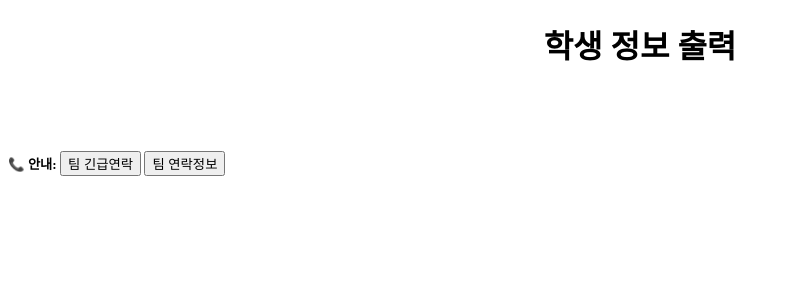
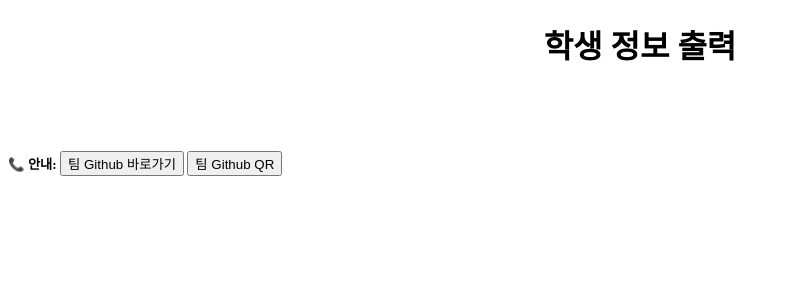
Before and after one commit to CSID-DGU/2024-2-OSSPrac-watch-02, a Flask app: template SubjectA2-3-2/templates/result_a.html in a window 1280 px wide. Shown: the top 300 px of the page, without its empty margins (0-788 px from the left). Run offline with Flask 3, Linux system fonts and the light colour scheme; the template is opened without the code that fills it, so the values that code supplies are empty.

Commit message:
Feature: modify index.html, result_a.html

```diff
--- a/SubjectA2-3-2/templates/result_a.html
+++ b/SubjectA2-3-2/templates/result_a.html
@@ -25,11 +25,8 @@
         }
     </style>
     <script>
-        function showContactInfo() {
-            alert("긴급전화: 010-1234-5678");
-        }
         function openContactPage() {
-            window.open("/contact", "contactPage", "width=600,height=400");
+            window.open("https://github.com/CSID-DGU/2024-2-OSSPrac-watch-02.git", "contactPage", "width=600,height=400");
         }
     </script>
 </head>
@@ -44,8 +41,9 @@
         {% endfor %}
     </div>
     <footer>
-        <h5>📞 안내: <button onclick="showContactInfo()"> 팀 긴급연락</button>
-            <button onclick="openContactPage()"> 팀 연락정보</button> </h5>
+        <h5>📞 안내:
+            <button onclick="openContactPage()"> 팀 Github 바로가기</button>
+            <button onclick="window.location.href='/image'">팀 Github QR</button> </h5>
     </footer>
 </body>
 </html>
```
Also changed, not shown: SubjectA2-3-2/templates/index.html (+2 -5 lines).
